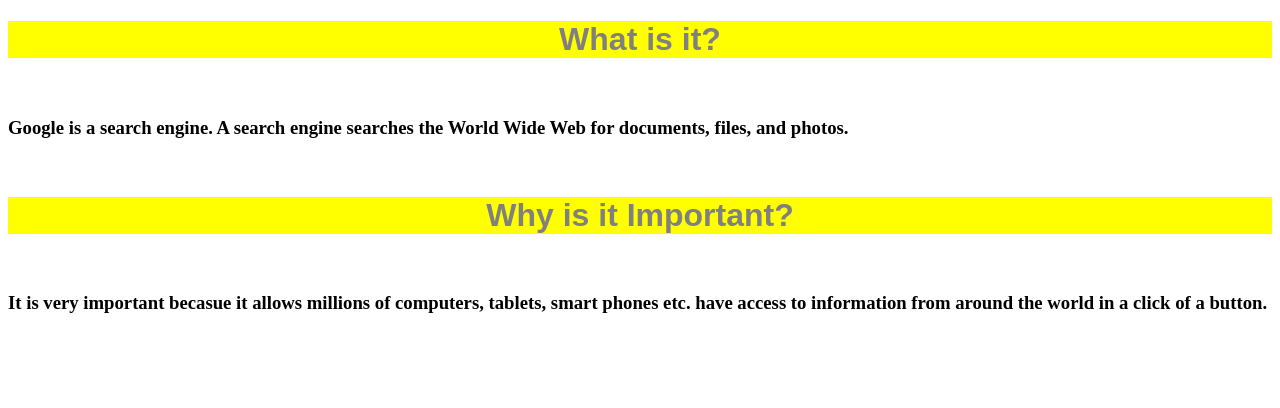
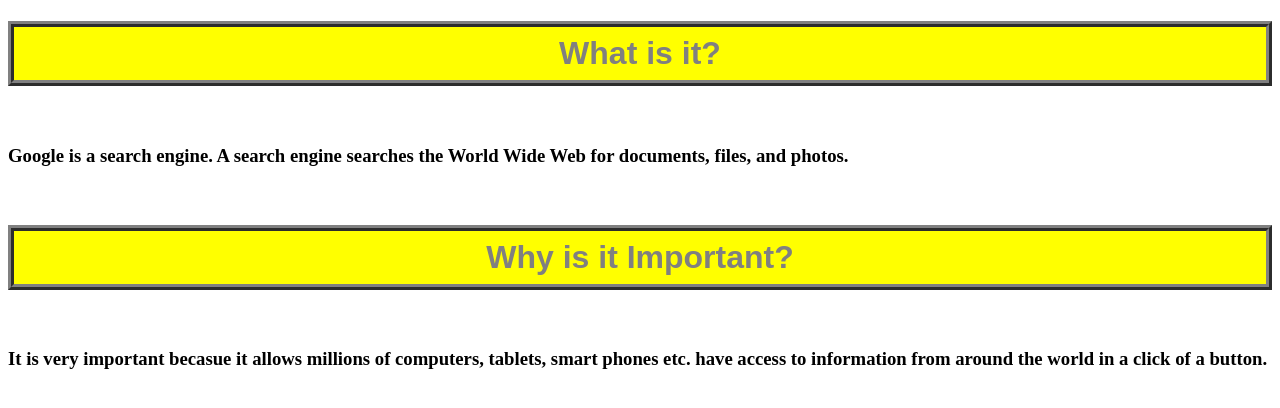
Before and after one commit to Jada-M/-WhatisGoogle, a plain HTML site: page index.html in a window 1280 px wide. Drawn offline with Linux system fonts and the light colour scheme.

Commit message:
Update index.html

```diff
--- a/index.html
+++ b/index.html
@@ -7,6 +7,8 @@ h1{
   background-color: yellow;
   text-align:center;
   color:grey;
+  padding:8px;
+  border:6px ridge grey;
   }
 </style>
 </head>
```
